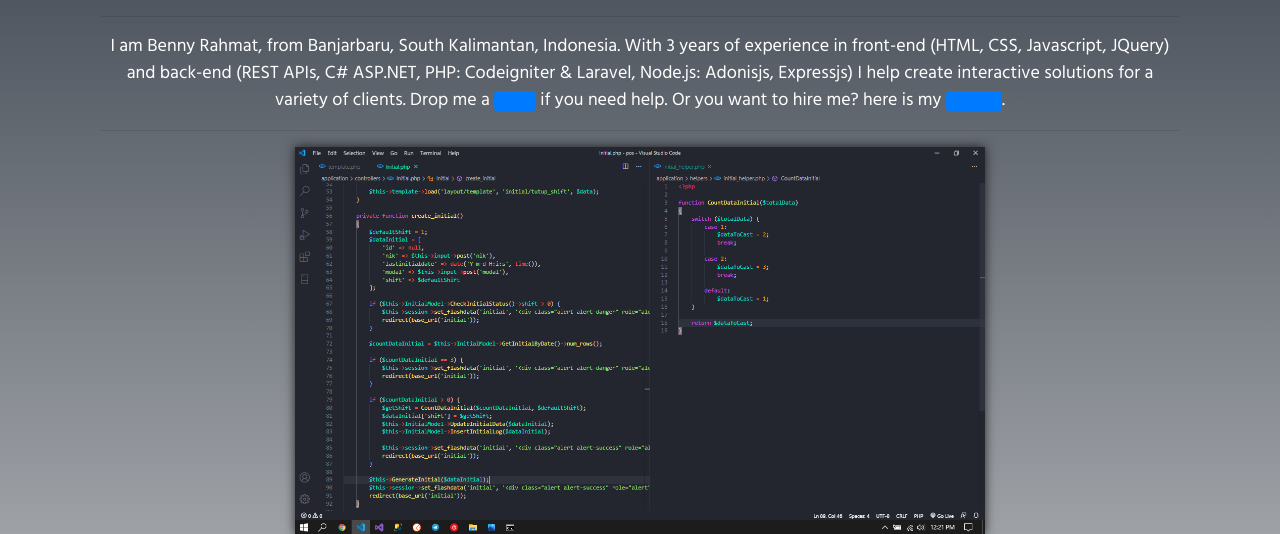
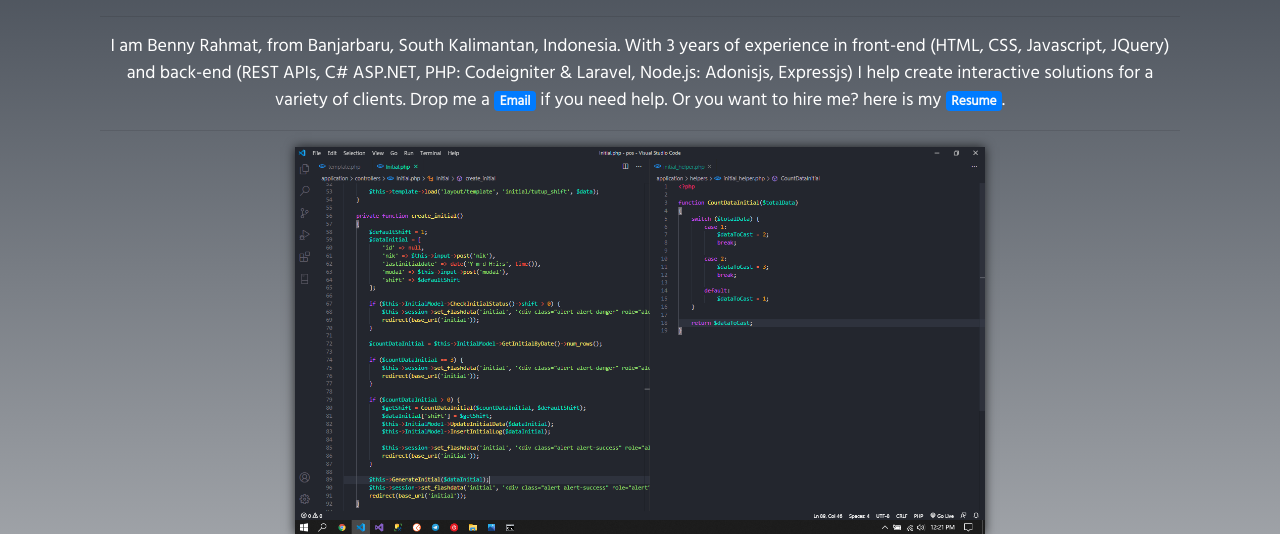
Before and after one commit to akunbeben/personal-page, a CodeIgniter app: page /database/ in a window 1280 px wide. Shown: the part 173-707 px from the top of the page. Run offline with CodeIgniter, Linux system fonts and the light colour scheme; some libraries are stand-ins or nearby versions.

Commit message:
fixes link

```diff
--- a/application/views/home.php
+++ b/application/views/home.php
@@ -49,7 +49,7 @@
                         and back-end
                         (REST
                         APIs, C# ASP.NET, PHP: Codeigniter & Laravel, Node.js: Adonisjs, Expressjs) I help create interactive solutions for a variety of clients.
-                        Drop me a <span class="badge badge-primary"><a href="mailto:akunbeben@gmail.com">Email</a></span> if you need help. Or you want to hire me? here is my <span class="badge badge-primary"><a href="<?= base_url('assets/' . 'resume.pdf'); ?>">Resume</a></span>.
+                        Drop me a <span class="badge badge-primary"><a class="text-light" href="mailto:akunbeben@gmail.com">Email</a></span> if you need help. Or you want to hire me? here is my <span class="badge badge-primary"><a class="text-light" href="<?= base_url('assets/' . 'resume.pdf'); ?>">Resume</a></span>.
                     </p>
                     <hr>
                     <div class="col-md-8 col-sm" id="akunbeben-img-fluid">
```
